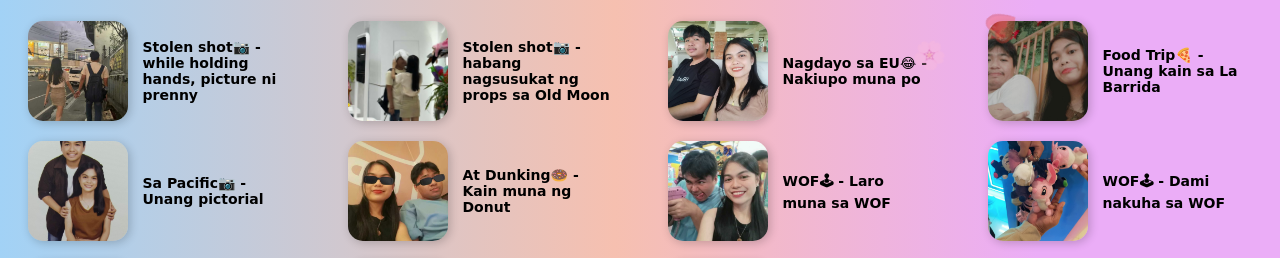
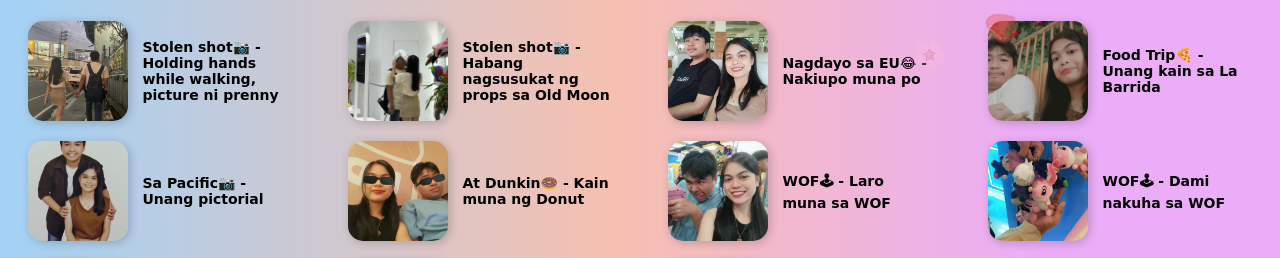
Before and after one commit to migs2129/Happy-Valentine-s-Day, a plain HTML site: page index.html in a window 1280 px wide. Both pictures are taken after a click on the element 640 px from the left and 620 px from the top of the page. Shown: the part 462-720 px from the top of the page. Drawn offline with Linux system fonts and the light colour scheme; a web font is replaced by a local one.

Commit message:
Update index.html

```diff
--- a/index.html
+++ b/index.html
@@ -24,11 +24,11 @@
     <div id="photo_gallery">
         <div class="photo_item">
             <img src="assets/images/stolenHolding.jpg" alt="Stolen shot📷 - while holding hands, picture ni prenny" onclick="openModal(this)">
-            <p>Stolen shot📷 - while holding hands, picture ni prenny</p>
+            <p>Stolen shot📷 - Holding hands while walking, picture ni prenny</p>
         </div>
         <div class="photo_item">
             <img src="assets/images/sinusuutannghatsaOldMoon.jpg" alt="Stolen shot📷 - habang nagsusukat ng props sa Old Moon"onclick="openModal(this)">
-            <p>Stolen shot📷 - habang nagsusukat ng props sa Old Moon</p>
+            <p>Stolen shot📷 - Habang nagsusukat ng props sa Old Moon</p>
         </div>
         <div class="photo_item">
             <img src="assets/images/dayosaEU.jpg" alt="Nagdayo sa EU😂 - Nakiupo muna po" onclick="openModal(this)">
@@ -44,7 +44,7 @@
         </div>
         <div class="photo_item">
             <img src="assets/images/picturesadunkin.jpg" alt="At Dunking🍩 - Kain muna ng Donut" onclick="openModal(this)">
-            <p>At Dunking🍩 - Kain muna ng Donut</p>
+            <p>At Dunkin🍩 - Kain muna ng Donut</p>
         </div>
         <div class="photo_item">
             <img src="assets/images/cardopiwpiw.jpg" alt="WOF🕹 - Laro muna sa WOF" onclick="openModal(this)">
```
